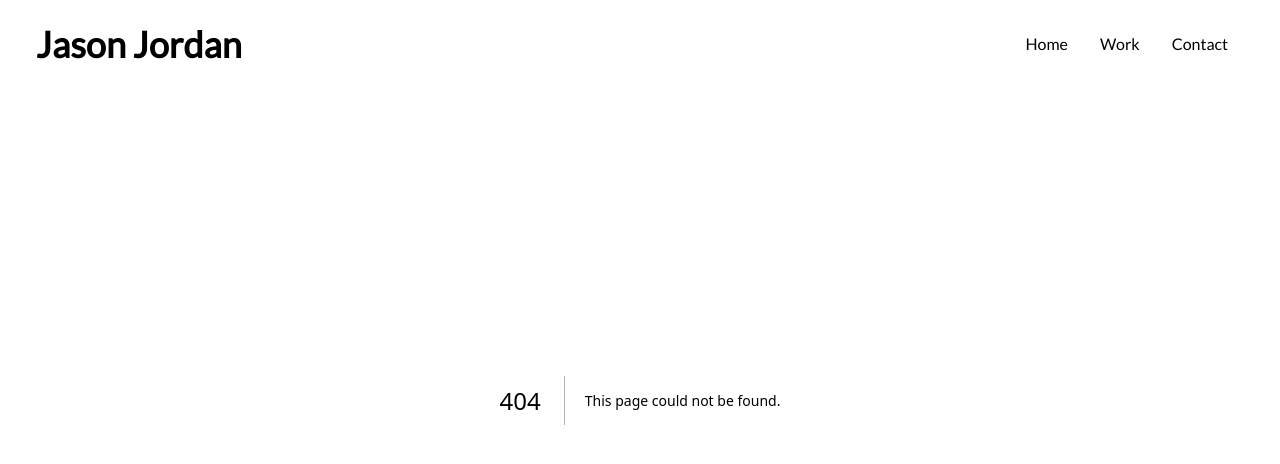
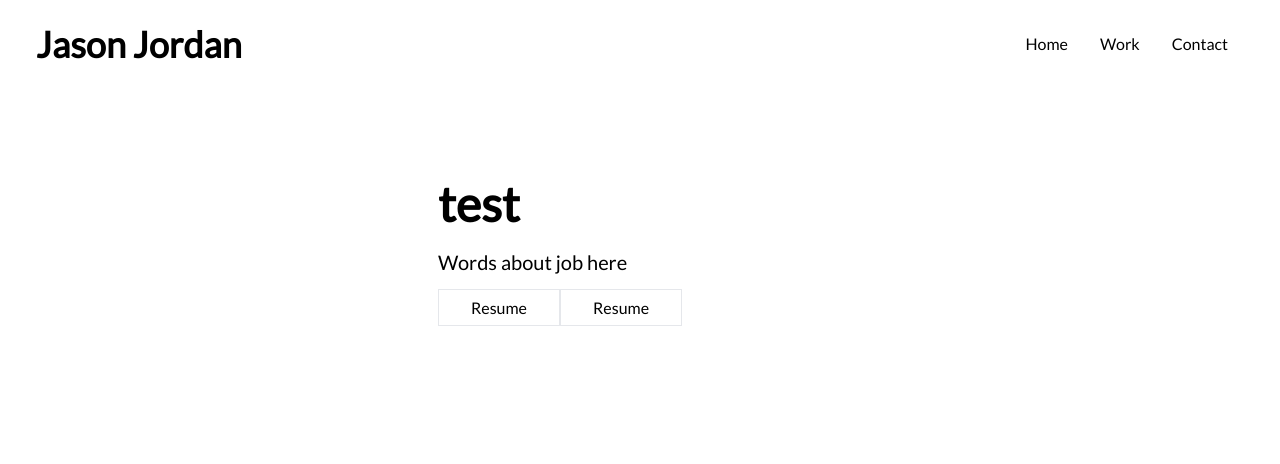
Before and after one commit to JasonAJordan/personal-website, a Next.js app: page /work in a window 1280 px wide. Before the commit this address had no page. Shown: the top 464 px of the page. Built offline with nearby package versions, Linux system fonts and the light colour scheme.

Commit message:
adding resume p1

```diff
--- a/src/components/Intro.tsx
+++ b/src/components/Intro.tsx
@@ -12,7 +12,15 @@ const Intro = ({heading, message}) => {
         <div className='p-5 ml-[-10rem] mt-[10rem]'>
           <h2 className='text-5xl font-bold'>{heading}</h2>
           <p className='py-5 text-xl'>{message}</p>
-          <button className='px-8 py-2 border'>Book</button>
+          <a className='px-8 py-2 border' href='../components/Resume_Jason_Jordan_2023.pdf' download >Resume</a>
+          <a className='px-8 py-2 border'
+          href='../components/Resume_Jason_Jordan_2023.pdf'
+          target="_blank"
+          rel="noopener noreferrer"
+          download
+          >Resume</a>
+
+
         </div>
       </div>
     </div>
--- a/src/components/navbar.tsx
+++ b/src/components/navbar.tsx
@@ -5,12 +5,17 @@ import {AiOutlineMenu, AiOutlineClose} from 'react-icons/ai'
 
 const Navbar = () => {
   const [nav, setNav] = useState(false)
+  const [showJobs, setShowJobs] = useState(false)
 
   const [color, setColor] = useState('transparent')
   const [textColor, setTextColor] = useState('black')
 
   const handleNav = () => {
     setNav(!nav)
+  }
+
+  const handleWorkHover = () => {
+    setShowJobs(!showJobs)
   }
 
   useEffect(()=> {
@@ -34,13 +39,14 @@ const Navbar = () => {
         {/* Web button */}
         <ul style={{color: `${textColor}`}}  className='hidden sm:flex'>
           <li className='p-4'>
-          <Link href='/'>Home</Link>
+            <Link href='/'>Home</Link>
           </li>
           <li className='p-4'>
-          <Link href='/'>Work</Link>
+            <div onMouseOver={handleWorkHover}> Work</div>
+            {/* <Link href='/work'>Work</Link> */}
           </li>
           <li className='p-4'>
-          <Link href='/'>Contact</Link>
+            <Link href='/contact'>Contact</Link>
           </li>
         </ul>
 
@@ -62,10 +68,10 @@ const Navbar = () => {
               <Link href='/'>Home</Link>
             </li>
             <li className='p-4 text=4xl hover:text-gray-500'>
-              <Link href='/'>Work</Link>
+              <Link href='/work'>Work</Link>
             </li>
             <li className='p-4 text=4xl hover:text-gray-500'>
-              <Link href='/'>Contact</Link>
+              <Link href='/contact'>Contact</Link>
             </li>
           </ul>
         </div>
--- /dev/null
+++ b/src/pages/contact.tsx
@@ -0,0 +1,13 @@
+import React from 'react'
+import Intro from '../components/Intro'
+
+function contact() {
+  return (
+    <div>
+
+       <Intro heading='test' message='Words about job here'/>
+    </div>
+  )
+}
+
+export default contact
--- /dev/null
+++ b/src/pages/work.tsx
@@ -0,0 +1,14 @@
+import React from 'react'
+import Intro from '../components/Intro'
+
+function work() {
+  return (
+    <div>
+
+      <Intro heading='test' message='Words about job here'/>
+
+    </div>
+  )
+}
+
+export default work
```
Also changed, not shown: 1 other file (tests, documents, lock files or other folders).
